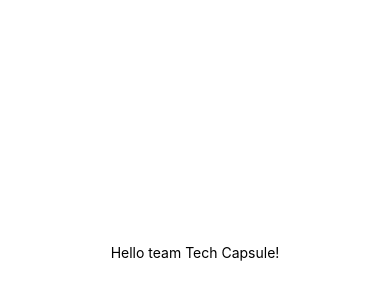
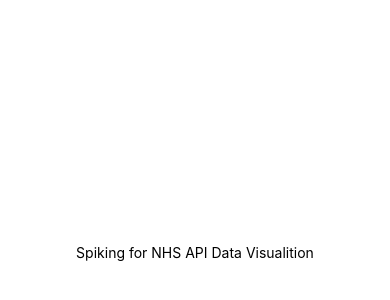
Before and after one commit to HappyJuice123/capsulert-spiking, a React Native app in the folder AwesomeProject/: screen / in a window 390 px wide. Shown: the part 170-470 px from the top of the page. Built offline with nearby package versions, Linux system fonts and the light colour scheme.

Commit message:
initial branch commit

```diff
--- a/AwesomeProject/App.js
+++ b/AwesomeProject/App.js
@@ -4,7 +4,7 @@
 export default function App() {
   return (
     <View style={styles.container}>
-      <Text>Hello team Tech Capsule!</Text>
+      <Text>Spiking for NHS API Data Visualition</Text>
       <StatusBar style="auto" />
     </View>
   );
```
